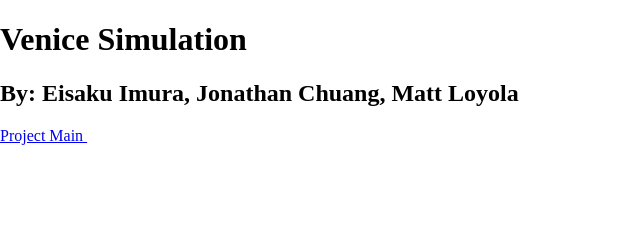
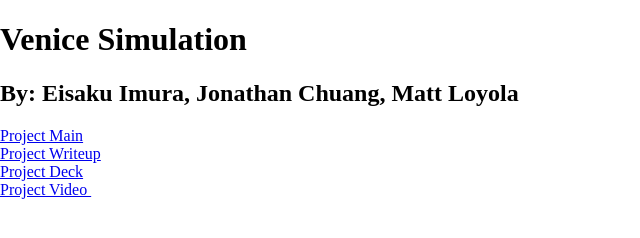
Before and after one commit to ArumiKaze/CMPM163_FinalProject_Venice, a website: page index.html in a window 1280 px wide. Shown: the whole page, without its empty margins (0-640 px from the left). Drawn offline with Linux system fonts and the light colour scheme.

Commit message:
Final procedural touches.

```diff
--- a/index.html
+++ b/index.html
@@ -16,7 +16,10 @@
 <div id="container"></div>
 	<h1>Venice Simulation</h1>
 	<h2>By: Eisaku Imura, Jonathan Chuang, Matt Loyola</h2>
-    <a href="main.html"> Project Main </a>
+  <a href="main.html"> Project Main </a> <br/>
+	<a href="CMPM163 Project - SIGGRAPH Paper.pdf"> Project Writeup </a> <br/>
+	<a href="CMPM 163 Project - WIP Slides.pdf"> Project Deck </a> <br/>
+	<a href="CMPM 163 Project - Highlight Video.mp4"> Project Video </a>
 	&emsp;
 
 </body>
```
Also changed, not shown: README.md, 1 other file.
